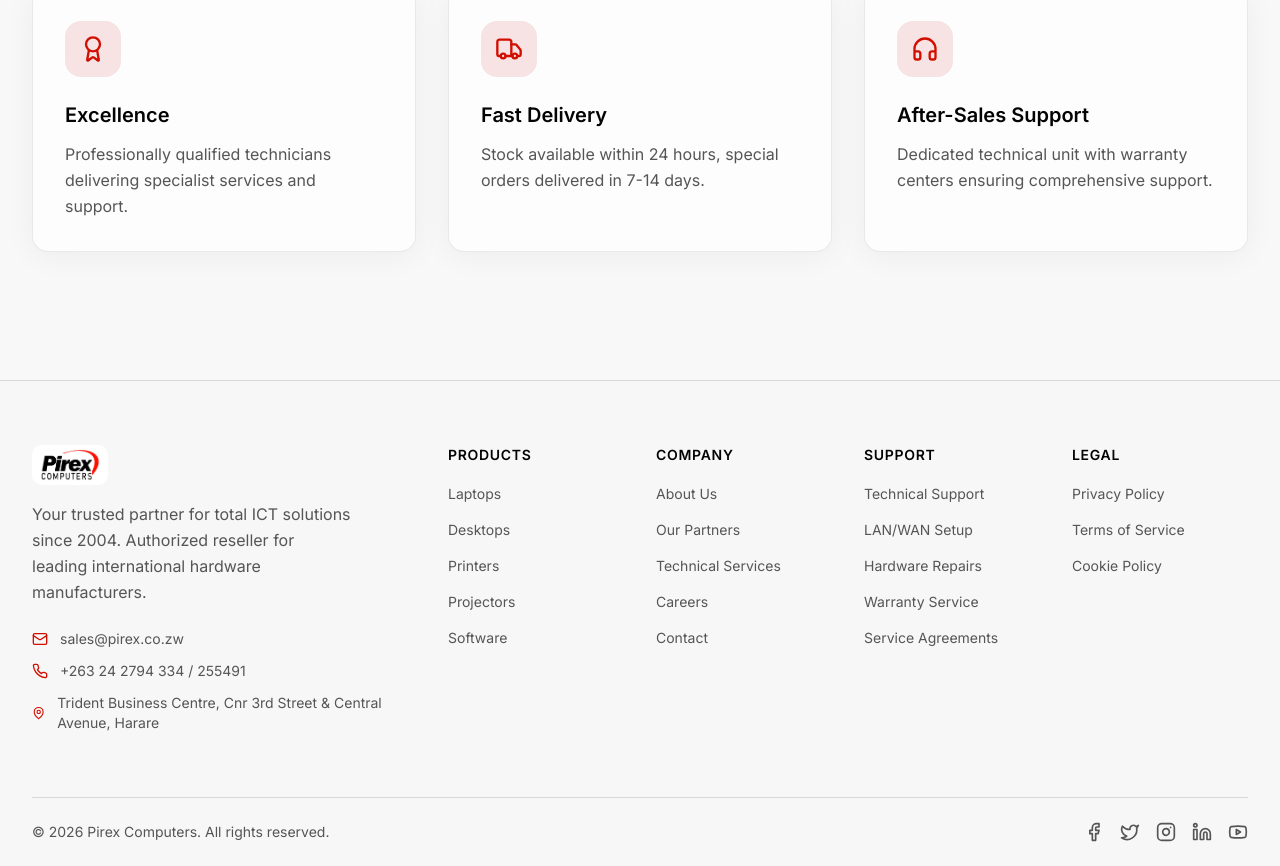
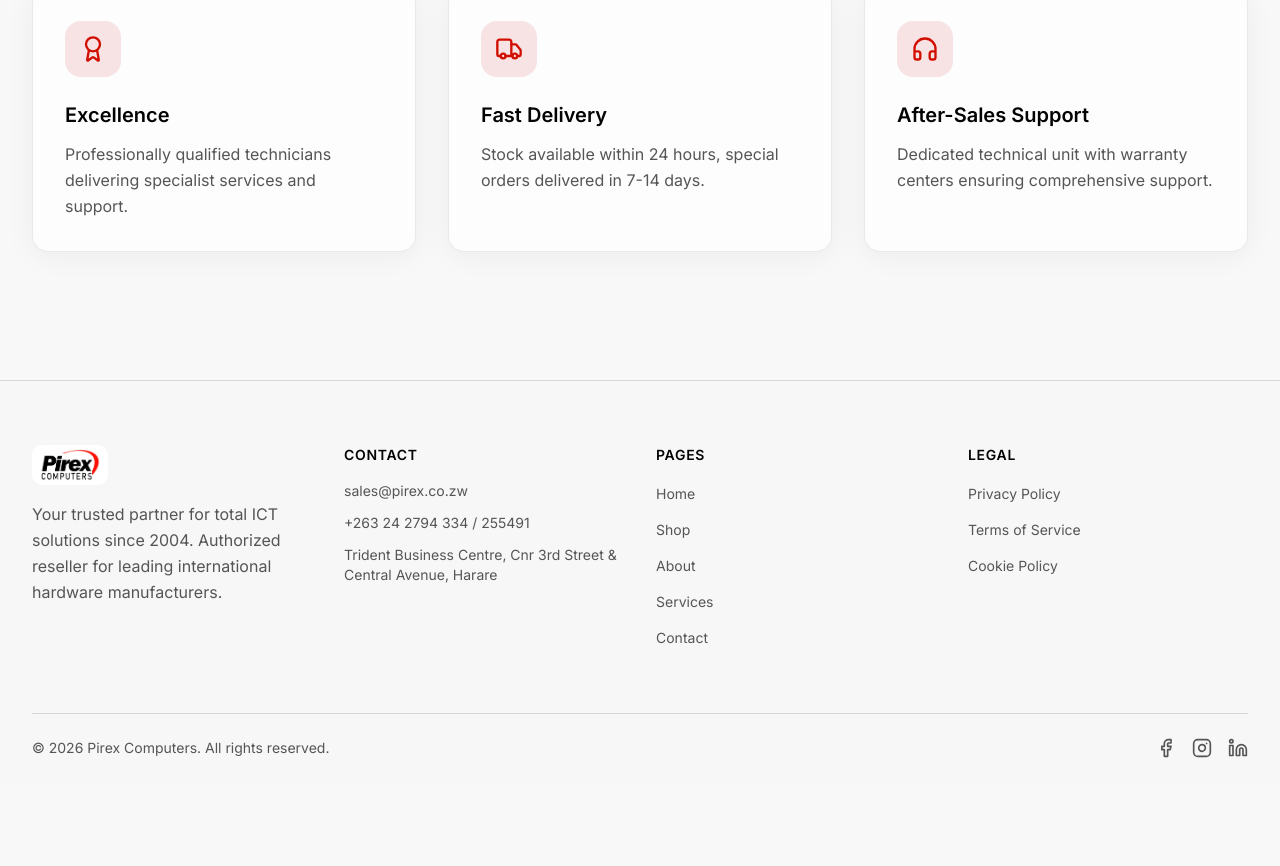
Before and after one commit to Aurora-Systems/pirex, a Next.js app: page / in a window 1280 px wide. Shown: the part 3844-4710 px from the top of the page. After the commit the page ends 4626 px from the top, so only its background shows below. Built offline with nearby package versions, Linux system fonts and the light colour scheme; no server answers; the database is empty.

Commit message:
Refactor footer navigation and social links

```diff
--- a/components/footer.tsx
+++ b/components/footer.tsx
@@ -12,26 +12,12 @@ import {
 } from "lucide-react";
 
 const footerLinks = {
-  products: [
-    { name: "Laptops", href: "/shop?category=laptops" },
-    { name: "Desktops", href: "/shop?category=desktops" },
-    { name: "Printers", href: "/shop?category=printers" },
-    { name: "Projectors", href: "/shop?category=projectors" },
-    { name: "Software", href: "/shop?category=software" },
-  ],
-  company: [
-    { name: "About Us", href: "#about" },
-    { name: "Our Partners", href: "#" },
-    { name: "Technical Services", href: "#" },
-    { name: "Careers", href: "#" },
+  pages: [
+    { name: "Home", href: "/" },
+    { name: "Shop", href: "/shop" },
+    { name: "About", href: "#about" },
+    { name: "Services", href: "#services" },
     { name: "Contact", href: "#contact" },
-  ],
-  support: [
-    { name: "Technical Support", href: "#" },
-    { name: "LAN/WAN Setup", href: "#" },
-    { name: "Hardware Repairs", href: "#" },
-    { name: "Warranty Service", href: "#" },
-    { name: "Service Agreements", href: "#" },
   ],
   legal: [
     {
@@ -50,11 +36,21 @@ const footerLinks = {
 };
 
 const socialLinks = [
-  { name: "Facebook", icon: Facebook, href: "#" },
-  { name: "Twitter", icon: Twitter, href: "#" },
-  { name: "Instagram", icon: Instagram, href: "#" },
-  { name: "LinkedIn", icon: Linkedin, href: "#" },
-  { name: "YouTube", icon: Youtube, href: "#" },
+  {
+    name: "Facebook",
+    icon: Facebook,
+    href: "https://www.facebook.com/pirexcomputers.co.zw",
+  },
+  {
+    name: "Instagram",
+    icon: Instagram,
+    href: "https://www.instagram.com/pirexcomputers",
+  },
+  {
+    name: "LinkedIn",
+    icon: Linkedin,
+    href: "https://www.linkedin.com/company/pirex-computers-zw",
+  },
 ];
 
 export function Footer() {
@@ -65,9 +61,9 @@ export function Footer() {
     >
       <div className="mx-auto max-w-7xl px-4 sm:px-6 lg:px-8">
         {/* Main Footer */}
-        <div className="py-12 md:py-16 grid grid-cols-2 md:grid-cols-3 lg:grid-cols-6 gap-8">
-          {/* Brand */}
-          <div className="col-span-2 md:col-span-3 lg:col-span-2">
+        <div className="py-12 md:py-16 grid grid-cols-2 md:grid-cols-3 lg:grid-cols-4 gap-8">
+          {/* About Pirex */}
+          <div className="col-span-2 md:col-span-1">
             <Link href="/" className="flex items-center">
               <div className="bg-white rounded-md px-2 py-1">
                 <Image
@@ -84,19 +80,21 @@ export function Footer() {
               Authorized reseller for leading international hardware
               manufacturers.
             </p>
+          </div>
 
-            {/* Contact Info */}
-            <div className="mt-6 space-y-3">
-              <div className="flex items-center gap-3 text-sm text-muted-foreground">
-                <Mail className="w-4 h-4 text-gold" />
+          {/* Contact Details */}
+          <div>
+            <h4 className="text-sm font-semibold text-foreground uppercase tracking-wider">
+              Contact
+            </h4>
+            <div className="mt-4 space-y-3">
+              <div className="text-sm text-muted-foreground">
                 <span>sales@pirex.co.zw</span>
               </div>
-              <div className="flex items-center gap-3 text-sm text-muted-foreground">
-                <Phone className="w-4 h-4 text-gold" />
+              <div className="text-sm text-muted-foreground">
                 <span>+263 24 2794 334 / 255491</span>
               </div>
-              <div className="flex items-center gap-3 text-sm text-muted-foreground">
-                <MapPin className="w-4 h-4 text-gold" />
+              <div className="text-sm text-muted-foreground">
                 <span>
                   Trident Business Centre, Cnr 3rd Street & Central Avenue,
                   Harare
@@ -105,51 +103,13 @@ export function Footer() {
             </div>
           </div>
 
-          {/* Products */}
+          {/* Pages */}
           <div>
             <h4 className="text-sm font-semibold text-foreground uppercase tracking-wider">
-              Products
+              Pages
             </h4>
             <ul className="mt-4 space-y-3">
-              {footerLinks.products.map((link) => (
-                <li key={link.name}>
-                  <Link
-                    href={link.href}
-                    className="text-sm text-muted-foreground hover:text-gold transition-colors"
-                  >
-                    {link.name}
-                  </Link>
-                </li>
-              ))}
-            </ul>
-          </div>
-
-          {/* Company */}
-          <div>
-            <h4 className="text-sm font-semibold text-foreground uppercase tracking-wider">
-              Company
-            </h4>
-            <ul className="mt-4 space-y-3">
-              {footerLinks.company.map((link) => (
-                <li key={link.name}>
-                  <Link
-                    href={link.href}
-                    className="text-sm text-muted-foreground hover:text-gold transition-colors"
-                  >
-                    {link.name}
-                  </Link>
-                </li>
-              ))}
-            </ul>
-          </div>
-
-          {/* Support */}
-          <div>
-            <h4 className="text-sm font-semibold text-foreground uppercase tracking-wider">
-              Support
-            </h4>
-            <ul className="mt-4 space-y-3">
-              {footerLinks.support.map((link) => (
+              {footerLinks.pages.map((link) => (
                 <li key={link.name}>
                   <Link
                     href={link.href}
--- a/lib/superbase.ts
+++ b/lib/superbase.ts
@@ -2,7 +2,7 @@ import { createClient } from "@supabase/supabase-js";
 
 const supabase_url = "https://wydajmnykbvjicgnncqz.supabase.co";
 const supabase_key = "sb_publishable_q5fpXlJ2UUoHGBikJ4aybA_LbvWQP2Q";
-const user_id = "kp_9e709c599d894404b2de694d9d23f7a3"; //consider this as the shop id for the products to be shown on the site
+const user_id = "kp_339dafa063a841ccb41f03df8aa1055f"; //consider this as the shop id for the products to be shown on the site
 const DB = createClient(supabase_url, supabase_key);
 
 export const SHOP_ID = user_id;
```
